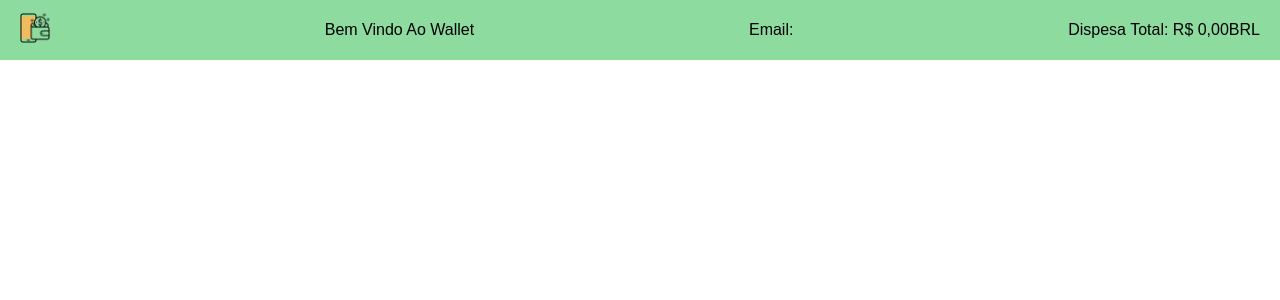
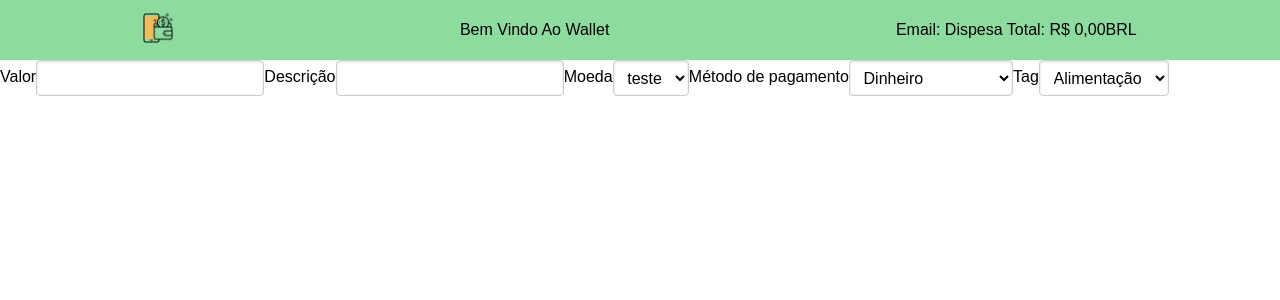
Before and after one commit to cae07/sd-013-a-project-trybewallet, a React (Create React App) app: page /carteira in a window 1280 px wide. Shown: the top 300 px of the page. Built offline with nearby package versions, Linux system fonts and the light colour scheme.

Commit message:
Requisito 6 ok

```diff
--- a/src/App.js
+++ b/src/App.js
@@ -5,12 +5,10 @@ import './App.css';
 
 function App() {
   return (
-    <div className="container">
-      <Switch>
-        <Route exact path="/" component={ Login } />
-        <Route exact path="/carteira" component={ Wallet } />
-      </Switch>
-    </div>
+    <Switch>
+      <Route exact path="/" component={ Login } />
+      <Route exact path="/carteira" component={ Wallet } />
+    </Switch>
   );
 }
 
--- /dev/null
+++ b/src/components/Header.js
@@ -0,0 +1,32 @@
+import React from 'react';
+import PropTypes from 'prop-types';
+import digitalWallet from '../image/digital-wallet.png';
+
+function Header({ email }) {
+  return (
+    <header className="flex container-header">
+      <section className="image-header">
+        <img src={ digitalWallet } width="30px" alt="lobo wallet" />
+      </section>
+      <section>
+        Bem Vindo Ao Wallet
+      </section>
+      <section>
+        <span data-testid="email-field">
+          Email:
+          { ` ${email} ` }
+        </span>
+        <span data-testid="total-field">
+          Dispesa Total: R$ 0,00
+          <span data-testid="header-currency-field">BRL</span>
+        </span>
+      </section>
+    </header>
+  );
+}
+
+Header.propTypes = {
+  email: PropTypes.string.isRequired,
+};
+
+export default Header;
--- /dev/null
+++ b/src/components/Input.js
@@ -0,0 +1,17 @@
+import React from 'react';
+import PropTypes from 'prop-types';
+
+function Input({ label }) {
+  return (
+    <label>
+      {`${label}`}
+      <input type="text" name="valor" />
+    </label>
+
+  );
+}
+
+Input.propTypes = {
+  label: PropTypes.string.isRequired,
+};
+export default Input;
--- /dev/null
+++ b/src/components/InputSelect.js
@@ -0,0 +1,22 @@
+import React from 'react';
+import PropTypes from 'prop-types';
+
+function InputSelect({ label, listSelect }) {
+  return (
+    <label>
+      {`${label}`}
+      <select>
+        {listSelect.map(
+          (item) => <option key={ item.id } value={ item.value }>{item.title}</option>,
+        )}
+      </select>
+    </label>
+
+  );
+}
+
+InputSelect.propTypes = {
+  label: PropTypes.string.isRequired,
+  listSelect: PropTypes.arrayOf().isRequired,
+};
+export default InputSelect;
--- a/src/components/index.js
+++ b/src/components/index.js
@@ -1,2 +1,5 @@
 export { default as InputName } from './InputName';
 export { default as InputEmail } from './InputEmail';
+export { default as Input } from './Input';
+export { default as InputSelect } from './InputSelect';
+export { default as Header } from './Header';
--- a/src/pages/Login.js
+++ b/src/pages/Login.js
@@ -3,6 +3,7 @@ import PropTypes from 'prop-types';
 import { connect } from 'react-redux';
 import { InputEmail, InputName } from '../components';
 import { userAction } from '../actions';
+import './login.css';
 
 class Login extends React.Component {
   constructor(props) {
@@ -49,6 +50,7 @@ class Login extends React.Component {
   render() {
     const { email, password } = this.state;
     return (
+      <section className="flex-user">
         <form
           onSubmit={ this.handleSubmit }
           className="pure-form pure-form-aligned"
@@ -73,6 +75,7 @@ class Login extends React.Component {
             </div>
           </fieldset>
         </form>
+      </section>
     );
   }
 }
--- a/src/pages/Wallet.js
+++ b/src/pages/Wallet.js
@@ -1,29 +1,48 @@
 import React from 'react';
 import { connect } from 'react-redux';
 import PropTypes from 'prop-types';
-import digitalWallet from '../image/digital-wallet.png';
+import { Input, InputSelect, Header } from '../components';
 import './wallet.css';
 
 class Wallet extends React.Component {
   render() {
+    const listTag = [
+      { id: '1', value: 'alimentação', title: 'Alimentação' },
+      { id: '2', value: 'lazer', title: 'Lazer' },
+      { id: '3', value: 'trabalho', title: 'Trabalho' },
+      { id: '4', value: 'transporte', title: 'Transporte' },
+      { id: '5', value: 'saúde', title: 'Saúde' },
+    ];
+    const paymentMethods = [
+      { id: '1', value: 'dinheiro', title: 'Dinheiro' },
+      { id: '2', value: 'credito', title: 'Cartão de crédito' },
+      { id: '3', value: 'debito', title: 'Cartão de débito' },
+    ];
     const { email } = this.props;
     return (
-      <header className="flex container-header">
-        <section className="image-header">
-          <img src={ digitalWallet } width="30px" alt="lobo wallet" />
+      <>
+        <Header email={ email } />
+        <section>
+          <form className="pure-form">
+            <Input label="Valor" />
+            <Input label="Descrição" />
+            <InputSelect
+              label="Moeda"
+              listSelect={ [{ id: '1', title: 'teste', value: 'n.a' },
+                { id: '2', title: 'teste', value: 'n.a' }] }
+            />
+            <InputSelect
+              label="Método de pagamento"
+              listSelect={ paymentMethods }
+            />
+            <InputSelect
+              label="Tag"
+              listSelect={ listTag }
+            />
+          </form>
         </section>
-        <section>
-          Bem Vindo Ao Wallet
-        </section>
-        <section data-testid="email-field">
-          Email:
-          { ` ${email}` }
-        </section>
-        <section data-testid="total-field">
-          Dispesa Total: R$ 0,00
-          <span data-testid="header-currency-field">BRL</span>
-        </section>
-      </header>
+      </>
+
     );
   }
 }
--- /dev/null
+++ b/src/pages/login.css
@@ -0,0 +1,5 @@
+.flex-user {
+  display: flex;
+  justify-content: center;
+  padding: 0 20px;
+}
--- a/src/pages/wallet.css
+++ b/src/pages/wallet.css
@@ -1,10 +1,7 @@
 .flex {
   display: flex;
-  direction: column;
-  justify-content: space-between;
+  justify-content: space-around;
   align-items: center;
-  padding: 0 20px;
-
 }
 
 .container-header {
```
Lines whose indentation alone changed are shown as unchanged.
